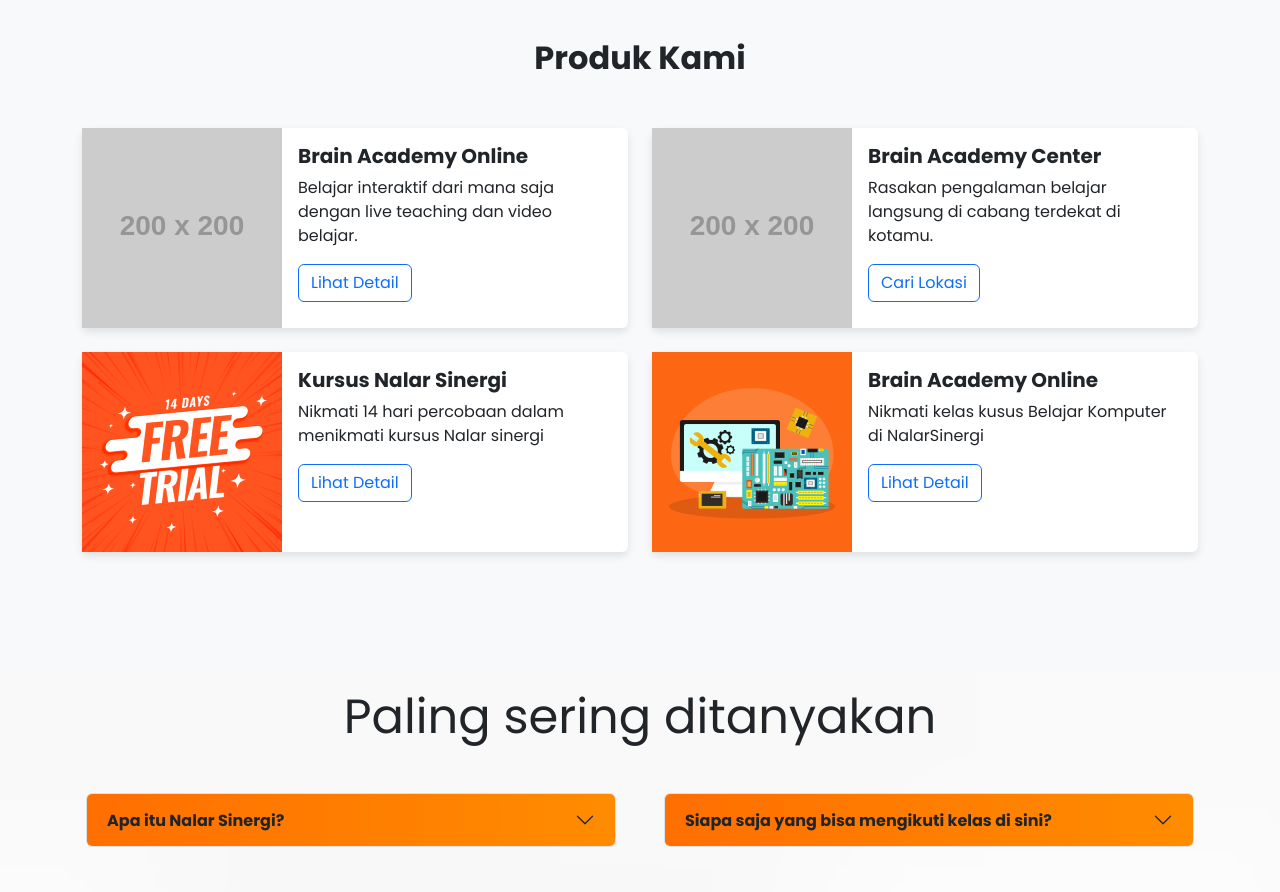
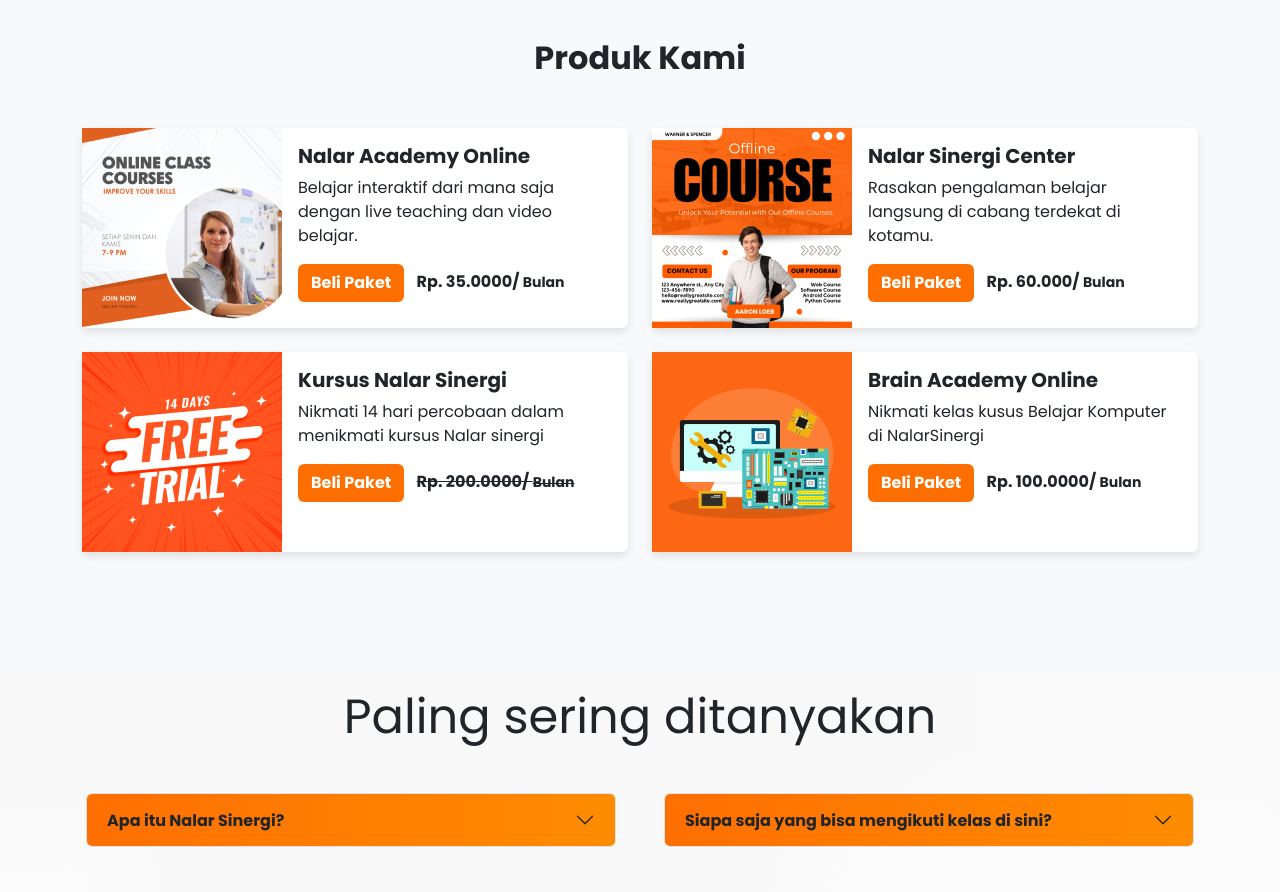
Before and after one commit to WSNN124/nalar-sinergi, a plain HTML site: page index.html in a window 1280 px wide. Shown: the part 1400-2292 px from the top of the page. Drawn offline with nearby package versions, Linux system fonts and the light colour scheme; placeholder pictures from the web are drawn by us.

Commit message:
Sedikit Tweaks

```diff
--- a/index.html
+++ b/index.html
@@ -165,38 +165,40 @@
     <section class="py-5 bg-light">
       <div class="container">
         <h2 class="section-title">Produk Kami</h2>
-        <div class="row">
+        <div class="row product">
           <div class="col-lg-6 mb-4">
             <div class="card flex-row">
               <img
-                src="https://placehold.co/200x200/ff6f00/FFF?text=Online"
+                src="assets/Orange and White English Online class courses-1.webp"
                 class="card-img-left"
                 alt="Online Class"
               />
               <div class="card-body">
-                <h5 class="card-title fw-bold">Brain Academy Online</h5>
+                <h5 class="card-title fw-bold">Nalar Academy Online</h5>
                 <p class="card-text">
                   Belajar interaktif dari mana saja dengan live teaching dan
                   video belajar.
                 </p>
-                <a href="#" class="btn btn-outline-primary">Lihat Detail</a>
+                <a href="#" class="btn">Beli Paket</a>
+                <span class="m-2 fw-bold">Rp. 35.0000/ <small>Bulan</small></span>
               </div>
             </div>
           </div>
           <div class="col-lg-6 mb-4">
             <div class="card flex-row">
               <img
-                src="https://placehold.co/200x200/343a40/FFF?text=Offline"
+                src="assets/White Orange Modern Online Course Facebook Post.webp"
                 class="card-img-left"
                 alt="Offline Class"
               />
               <div class="card-body">
-                <h5 class="card-title fw-bold">Brain Academy Center</h5>
+                <h5 class="card-title fw-bold">Nalar Sinergi Center</h5>
                 <p class="card-text">
                   Rasakan pengalaman belajar langsung di cabang terdekat di
                   kotamu.
                 </p>
-                <a href="#" class="btn btn-outline-primary">Cari Lokasi</a>
+                <a href="#" class="btn">Beli Paket</a>
+                <span class="m-2 fw-bold">Rp. 60.000/ <small>Bulan</small></span>
               </div>
             </div>
           </div>
@@ -212,7 +214,8 @@
                 <p class="card-text">
                   Nikmati 14 hari percobaan dalam menikmati kursus Nalar sinergi
                 </p>
-                <a href="#" class="btn btn-outline-primary">Lihat Detail</a>
+                <a href="#" class="btn">Beli Paket</a>
+                <span class="m-2 fw-bold"><del>Rp. 200.0000/ <small>Bulan</small></del></span>
               </div>
             </div>
           </div>
@@ -228,7 +231,8 @@
                 <p class="card-text">
                   Nikmati kelas kusus Belajar Komputer di NalarSinergi
                 </p>
-                <a href="#" class="btn btn-outline-primary">Lihat Detail</a>
+                <a href="#" class="btn">Beli Paket</a>
+                <span class="m-2 fw-bold">Rp. 100.0000/ <small>Bulan</small></span>
               </div>
             </div>
           </div>
--- a/style.css
+++ b/style.css
@@ -113,3 +113,13 @@
 .faq-sec{
   background-image: url(assets/Blured-2.webp);
 }
+.product a{
+  background-color: #ff6f00;
+  color: white;
+  font-weight: bold;
+}
+
+.product a:hover {
+  background-color: #e66000;
+  border-color: #e66000;
+}
```
Also changed, not shown: assets/Orange and White English Online class courses-1.webp (added), assets/White Orange Modern Online Course Facebook Post.webp (added).
